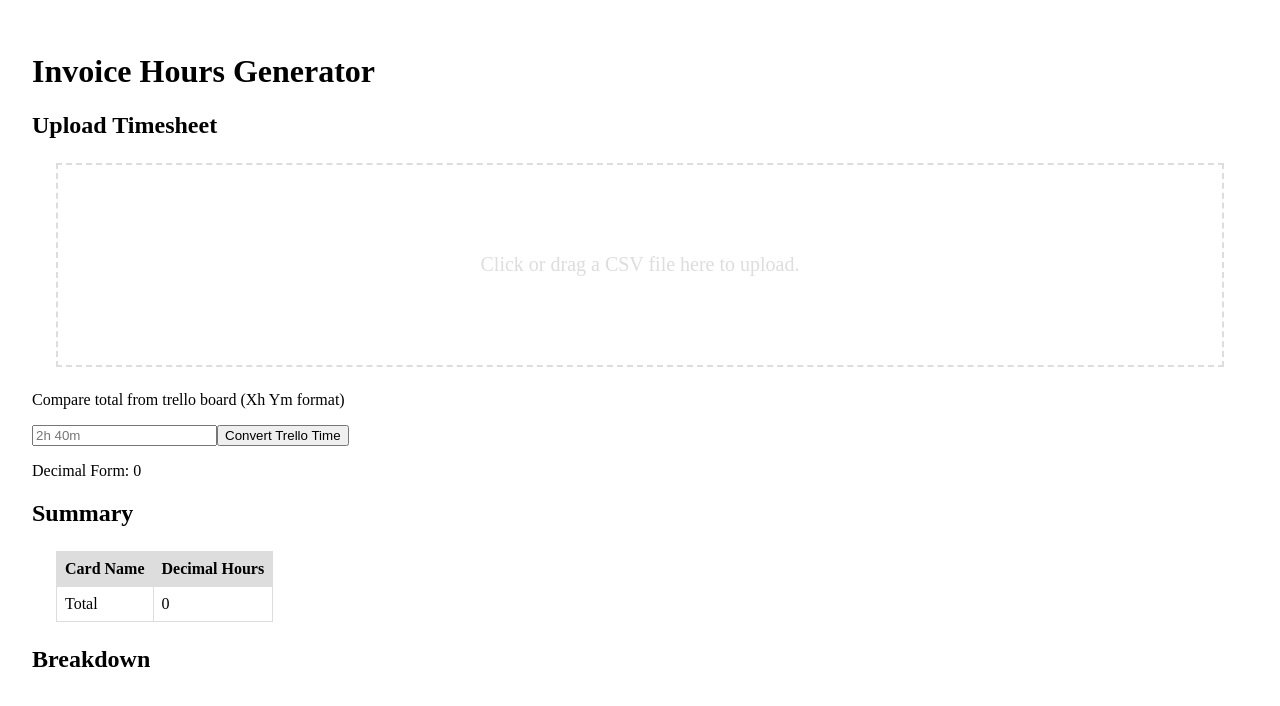
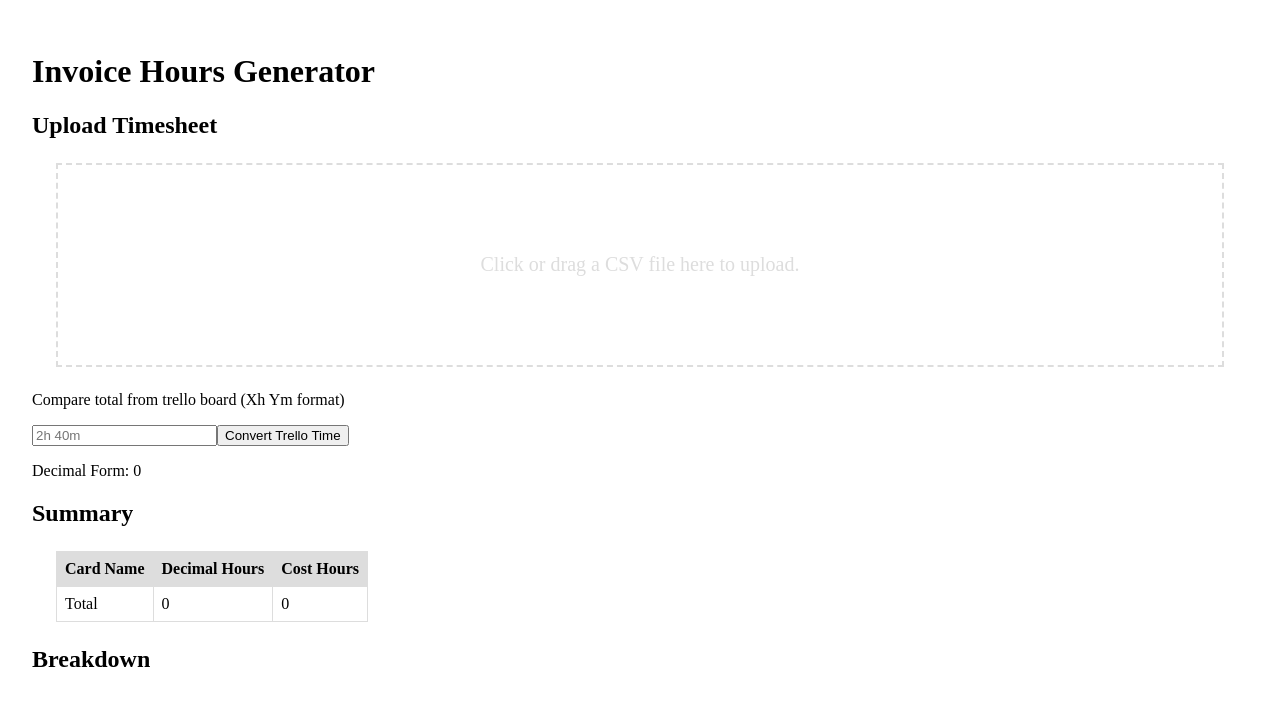
Before and after one commit to Taylor-S/invoice-hours-generator, an Angular app: page / in a window 1280 px wide. Shown: the top 706 px of the page. Built offline with nearby package versions, Linux system fonts and the light colour scheme.

Commit message:
Added cost of hours to summary

```diff
--- a/src/app/app.component.html
+++ b/src/app/app.component.html
@@ -19,16 +19,19 @@
     <tr>
       <th>Card Name</th>
       <th>Decimal Hours</th>
+      <th>Cost Hours</th>
     </tr>
   </thead>
   <tbody>
     <tr *ngFor="let job of jobData | keyvalue">
       <td>{{ job.key }}</td>
       <td>{{ job.value }}</td>
+      <td>{{ job.value * 55 }}</td>
     </tr>
     <tr>
       <td>Total</td>
       <td>{{ totalDecimalHours }}</td>
+      <td>{{ totalHoursCost }}</td>
     </tr>
   </tbody>
 </table>
--- a/src/app/app.component.ts
+++ b/src/app/app.component.ts
@@ -13,6 +13,7 @@ export class AppComponent {
   csvData: string[][] = [];
   dragOver = false;
   jobData: Record<string, number> = {};
+  totalHoursCost = 0;
   totalDecimalHours = 0;
   trelloTotalDecimalHours = '0'; // Copy and paste the total time from trello to compare and ensure correctness.
 
@@ -108,6 +109,12 @@ export class AppComponent {
     totalRow[this.csvHeaders.length - 1] = this.getTotalDecimalHours().toString();
     totalRow[0] = 'Total';
     this.csvData.push(totalRow);
+
+    this.calcTotalHoursCost();
+  }
+
+  private calcTotalHoursCost() {
+    this.totalHoursCost = this.totalDecimalHours * 55;
   }
 
   private aggregateDecimalHoursPerCard(): void {
```
